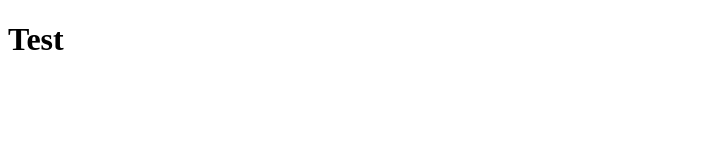
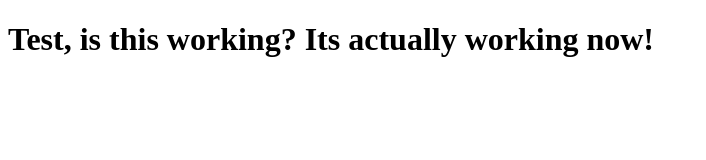
Before and after one commit to mdhungana/practice-test, a plain HTML site: page site/index.html in a window 1280 px wide. Shown: the whole page, without its empty margins (0-706 px from the left). Drawn offline with Linux system fonts and the light colour scheme.

Commit message:
Small change

```diff
--- a/site/index.html
+++ b/site/index.html
@@ -5,6 +5,6 @@
 	<title>Hello Coursera</title>
 </head>
 <body>
-<h1> Test</h1>
+<h1> Test, is this working? Its actually working now!</h1>
 </body>
 </html>
```
